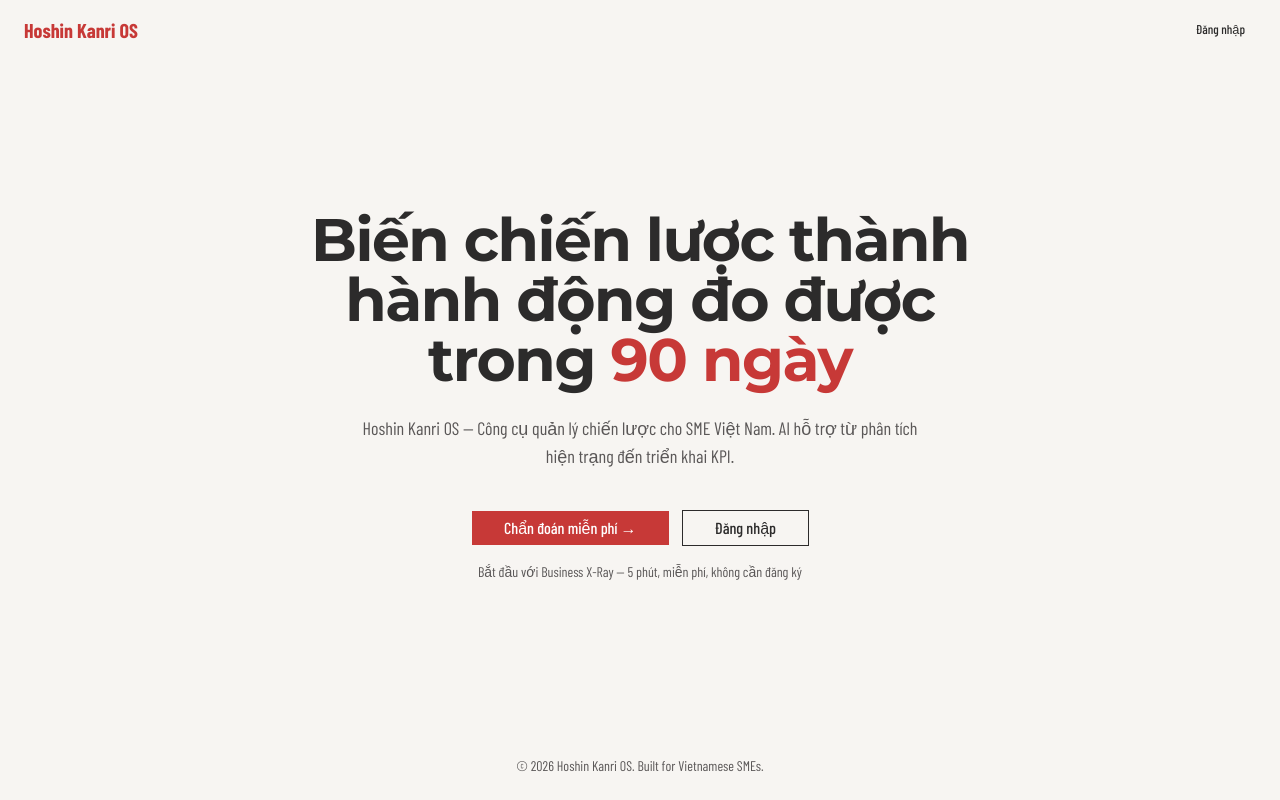
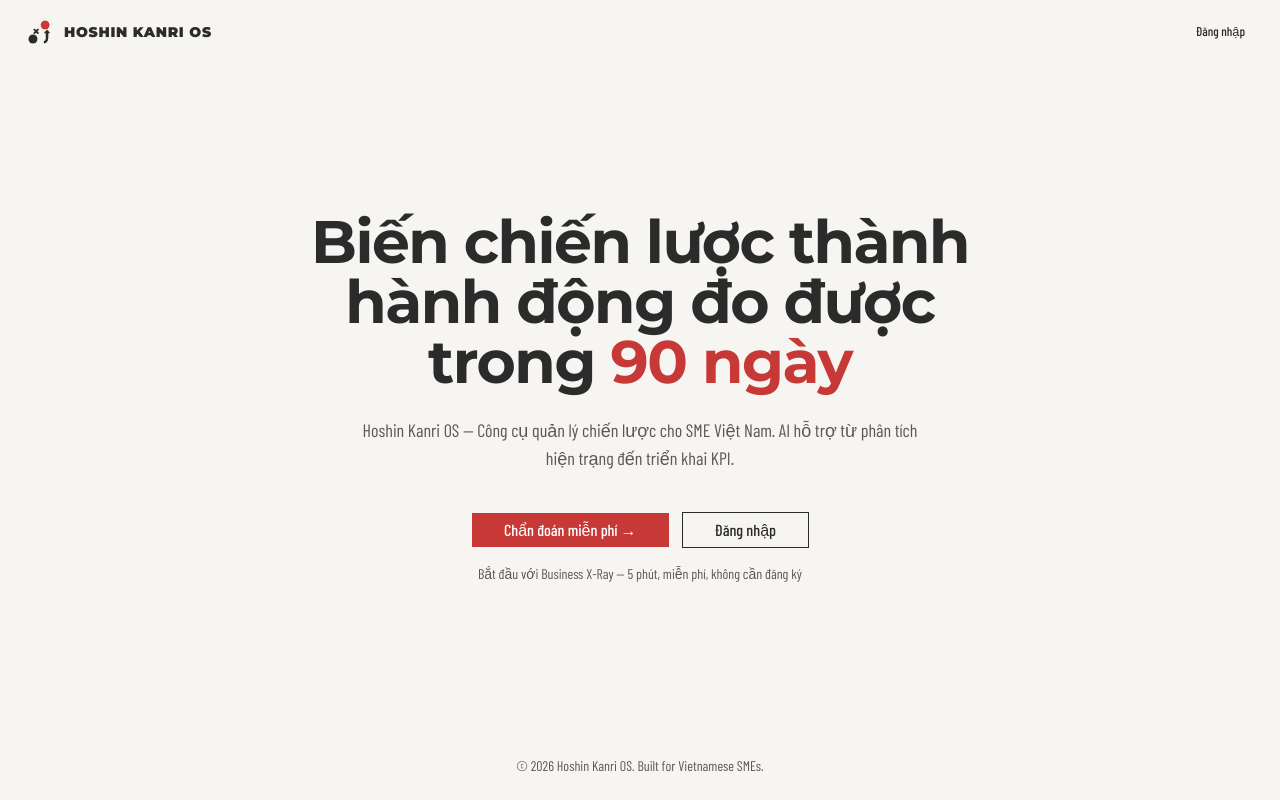
Before and after one commit to vuhuyhai/hoshin-kanri-os, a Next.js app: page / in a window 1280 px wide. Built offline with nearby package versions, Linux system fonts and the light colour scheme; no server answers; a web font is replaced by a local one.

Commit message:
style: update AI coach avatar + app logo across all pages [AI-assisted]
AiCoachAvatar: inline SVG headset+red circle, replaces emoji in chat.
Logo: inline SVG strategy icon, reusable sm/md/lg sizes with optional text.
Updated: sidebar, landing page, login page.

```diff
--- a/app/(auth)/login/page.tsx
+++ b/app/(auth)/login/page.tsx
@@ -3,6 +3,7 @@
 import { useState, useEffect, Suspense } from 'react'
 import { useSearchParams } from 'next/navigation'
 import { createClient } from '@/lib/supabase/client'
+import { Logo } from '@/components/ui/logo'
 import { toast } from 'sonner'
 import { Button } from '@/components/ui/button'
 import { Input } from '@/components/ui/input'
@@ -115,8 +116,8 @@
   return (
     <Card className="w-full max-w-md">
       <CardHeader className="text-center">
-        <div className="mx-auto mb-2 text-2xl font-bold text-primary">
-          Hoshin Kanri OS
+        <div className="mx-auto mb-2">
+          <Logo size="lg" showText={false} className="justify-center" />
         </div>
         <CardTitle className="text-xl">Đăng nhập</CardTitle>
         <CardDescription>
--- a/app/page.tsx
+++ b/app/page.tsx
@@ -1,11 +1,12 @@
 import Link from 'next/link'
 import { Button } from '@/components/ui/button'
+import { Logo } from '@/components/ui/logo'
 
 export default function LandingPage() {
   return (
     <div className="flex min-h-screen flex-col">
       <header className="flex items-center justify-between px-6 py-4">
-        <span className="text-xl font-bold text-primary">Hoshin Kanri OS</span>
+        <Logo size="sm" showText />
         <Link href="/login">
           <Button variant="ghost" size="sm">
             Đăng nhập
--- a/components/layout/sidebar.tsx
+++ b/components/layout/sidebar.tsx
@@ -5,6 +5,7 @@
 import { cn } from '@/lib/utils'
 import { Button } from '@/components/ui/button'
 import { Sheet, SheetContent, SheetTrigger } from '@/components/ui/sheet'
+import { Logo } from '@/components/ui/logo'
 import { useState } from 'react'
 
 interface NavItem {
@@ -77,11 +78,8 @@
       {/* Desktop sidebar */}
       <aside className="hidden w-60 shrink-0 border-r-[3px] border-ink bg-bg-warm md:flex md:flex-col">
         <div className="flex h-16 items-center px-4">
-          <Link
-            href="/dashboard"
-            className="inline-block border-2 border-ink bg-accent-brand px-3 py-1.5 font-display text-sm font-black uppercase tracking-wider text-white shadow-brutal-sm btn-brutal"
-          >
-            Hoshin Kanri OS
+          <Link href="/dashboard" className="btn-brutal">
+            <Logo size="sm" showText />
           </Link>
         </div>
         <div className="border-t-2 border-ink" />
@@ -109,9 +107,7 @@
         </SheetTrigger>
         <SheetContent side="left" className="w-60 p-0 border-r-[3px] border-ink bg-bg-warm">
           <div className="flex h-16 items-center px-4">
-            <span className="inline-block border-2 border-ink bg-accent-brand px-3 py-1.5 font-display text-sm font-black uppercase tracking-wider text-white shadow-brutal-sm">
-              Hoshin Kanri OS
-            </span>
+            <Logo size="sm" showText />
           </div>
           <div className="border-t-2 border-ink" />
           <div className="mt-3">
--- /dev/null
+++ b/components/swot/AiCoachAvatar.tsx
@@ -0,0 +1,57 @@
+'use client'
+
+interface AiCoachAvatarProps {
+  size?: number
+  className?: string
+}
+
+/**
+ * AI Coach avatar — SVG recreation of the headset + red circle logo.
+ * Inline SVG = no external file, perfect at any size.
+ */
+export function AiCoachAvatar({ size = 40, className }: AiCoachAvatarProps) {
+  return (
+    <svg
+      width={size}
+      height={size}
+      viewBox="0 0 100 100"
+      fill="none"
+      xmlns="http://www.w3.org/2000/svg"
+      className={className}
+      aria-label="AI Coach"
+    >
+      {/* White background circle */}
+      <circle cx="50" cy="50" r="49" fill="#FFFFFF" stroke="#E0DEDA" strokeWidth="1" />
+
+      {/* Red center circle */}
+      <circle cx="50" cy="46" r="26" fill="#c73937" />
+
+      {/* Headband — dark arc */}
+      <path
+        d="M18 52 C18 30, 82 30, 82 52"
+        stroke="#2C2B2B"
+        strokeWidth="8"
+        strokeLinecap="round"
+        fill="none"
+      />
+
+      {/* Left ear pad */}
+      <ellipse cx="16" cy="54" rx="8" ry="11" fill="#2C2B2B" />
+
+      {/* Right ear pad */}
+      <ellipse cx="84" cy="54" rx="8" ry="11" fill="#2C2B2B" />
+
+      {/* Microphone arm — curves down from right ear */}
+      <path
+        d="M84 60 C84 72, 70 78, 58 78"
+        stroke="#2C2B2B"
+        strokeWidth="5"
+        strokeLinecap="round"
+        fill="none"
+      />
+
+      {/* Microphone head */}
+      <ellipse cx="55" cy="79" rx="7" ry="6" fill="#2C2B2B" />
+    </svg>
+  )
+}
--- a/components/swot/ChatMessage.tsx
+++ b/components/swot/ChatMessage.tsx
@@ -2,6 +2,7 @@
 
 import ReactMarkdown from 'react-markdown'
 import type { Components } from 'react-markdown'
+import { AiCoachAvatar } from './AiCoachAvatar'
 
 interface ChatMessageProps {
   role: 'user' | 'assistant'
@@ -48,8 +49,11 @@
   if (isAI) {
     return (
       <div className="flex gap-3 max-w-3xl">
-        <div className="w-8 h-8 bg-primary/10 border-2 border-primary/30 flex items-center justify-center shrink-0 mt-1">
-          <span className="text-sm">🤖</span>
+        <div className="shrink-0 mt-1">
+          <AiCoachAvatar
+            size={40}
+            className="w-10 h-10 md:w-12 md:h-12 border-2 border-[#2C2B2B] shadow-[2px_2px_0_#2C2B2B] rounded-full"
+          />
         </div>
         <div className="flex flex-col gap-1 min-w-0">
           <span className="text-xs font-display font-semibold text-primary">
--- /dev/null
+++ b/components/ui/logo.tsx
@@ -0,0 +1,76 @@
+'use client'
+
+import { cn } from '@/lib/utils'
+
+interface LogoProps {
+  size?: 'sm' | 'md' | 'lg'
+  showText?: boolean
+  className?: string
+}
+
+const sizeMap = {
+  sm: { px: 32, textClass: 'text-sm' },
+  md: { px: 40, textClass: 'text-lg' },
+  lg: { px: 64, textClass: 'text-2xl' },
+}
+
+/**
+ * Hoshin Kanri OS logo — strategy icon: circle + cross + arrow + red accent.
+ * Inline SVG — no external file, scalable at any size.
+ */
+function LogoIcon({ size = 32 }: { size: number }) {
+  return (
+    <svg
+      width={size}
+      height={size}
+      viewBox="0 0 100 100"
+      fill="none"
+      xmlns="http://www.w3.org/2000/svg"
+      aria-hidden="true"
+    >
+      {/* Red accent circle — top right */}
+      <circle cx="66" cy="28" r="20" fill="#FFFFFF" stroke="#D4D2CE" strokeWidth="1.5" />
+      <circle cx="66" cy="28" r="14" fill="#c73937" />
+
+      {/* Dark circle — bottom left */}
+      <circle cx="28" cy="72" r="14" fill="#2C2B2B" />
+
+      {/* Cross/X — center left */}
+      <g transform="translate(38, 48) rotate(45)">
+        <rect x="-10" y="-3" width="20" height="6" rx="0" fill="#2C2B2B" />
+        <rect x="-3" y="-10" width="6" height="20" rx="0" fill="#2C2B2B" />
+      </g>
+
+      {/* Curved arrow — bottom right going up */}
+      <path
+        d="M62 82 C62 82, 72 82, 72 68 L72 48"
+        stroke="#2C2B2B"
+        strokeWidth="8"
+        strokeLinecap="butt"
+        fill="none"
+      />
+      {/* Arrowhead */}
+      <polygon points="72,42 62,54 82,54" fill="#2C2B2B" />
+    </svg>
+  )
+}
+
+export function Logo({ size = 'sm', showText = true, className }: LogoProps) {
+  const { px, textClass } = sizeMap[size]
+
+  return (
+    <div className={cn('flex items-center gap-2', className)}>
+      <LogoIcon size={px} />
+      {showText && (
+        <span
+          className={cn(
+            'font-display font-black uppercase tracking-wider',
+            textClass
+          )}
+        >
+          Hoshin Kanri OS
+        </span>
+      )}
+    </div>
+  )
+}
```
